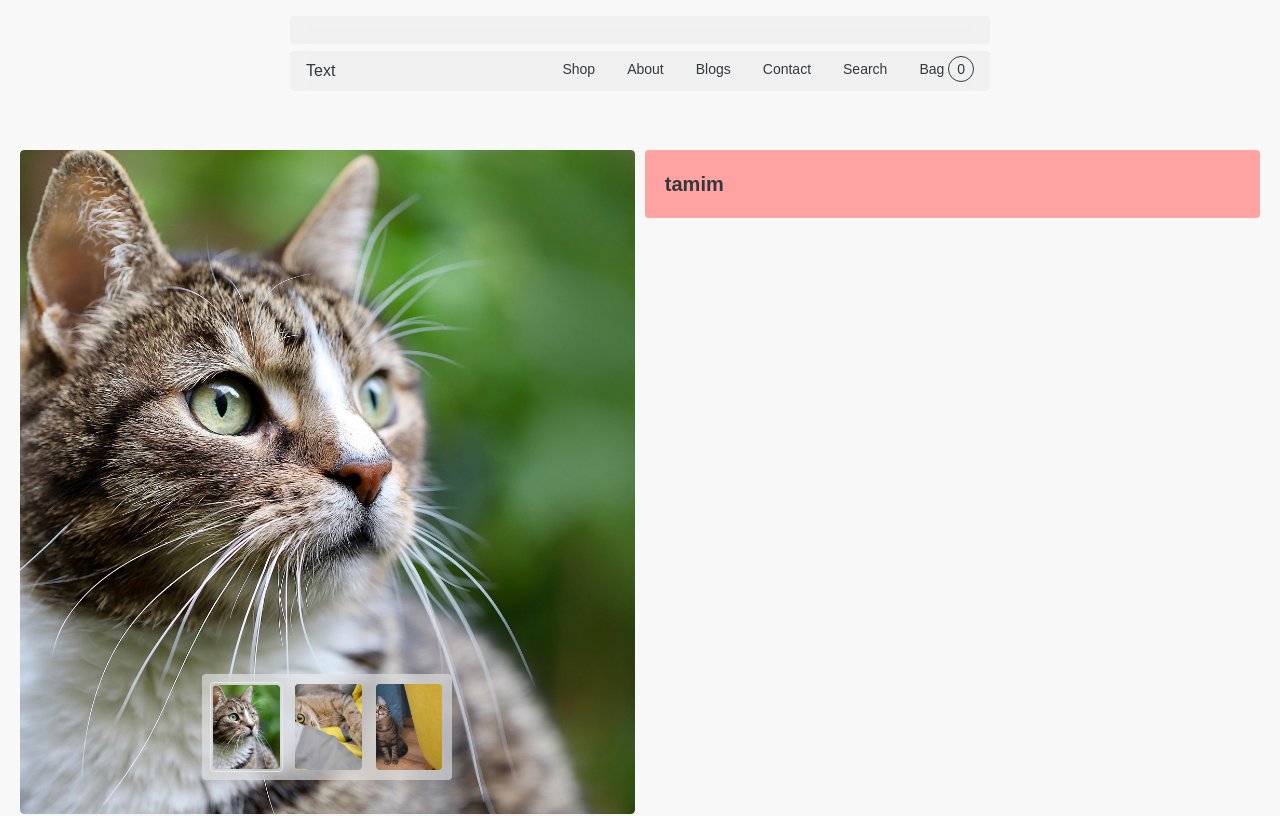
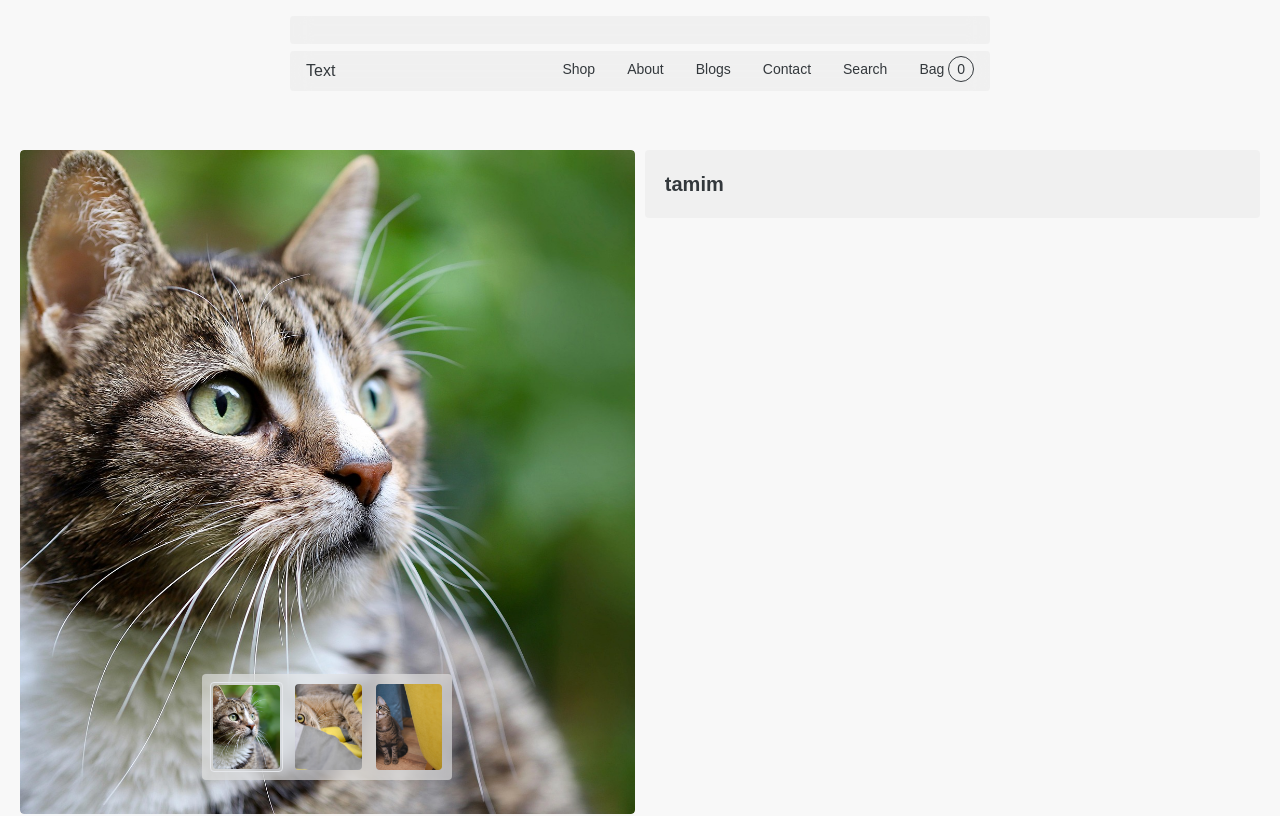
Before and after one commit to TamimHossain031/vintora, a Next.js app: page /shop/1 in a window 1280 px wide. Shown: the top 816 px of the page. Built offline with nearby package versions, Linux system fonts and the light colour scheme; a web font is replaced by a local one.

Commit message:
fix(ProductBuy): correct background color for consistency

```diff
--- a/components/singleProduct/ProductBuy.js
+++ b/components/singleProduct/ProductBuy.js
@@ -7,7 +7,7 @@ export default function ProductBuy() {
         whileInView={{ opacity: 1 }}
         transition={{ duration: 0.7, ease: "easeInOut" }}
         exit={{ opacity: 0 }}
-        className="w-1/2 h-fit bg-red-300 sticky top-[150px] p-5 rounded"
+        className="w-1/2 h-fit bg-[#f0f0f0] sticky top-[150px] p-5 rounded"
       >
         <p className="text-xl font-semibold">tamim</p>
       </motion.div>
```
Also changed, not shown: components/singleProduct/ImagaView.js (+10 -10 lines).
